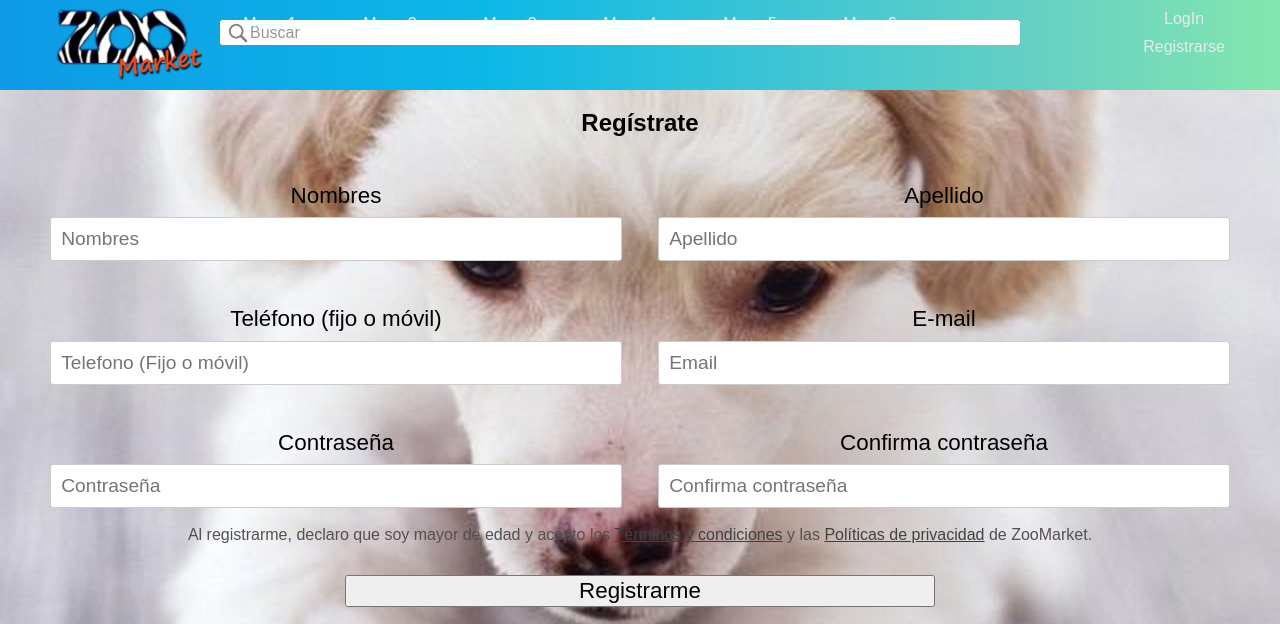
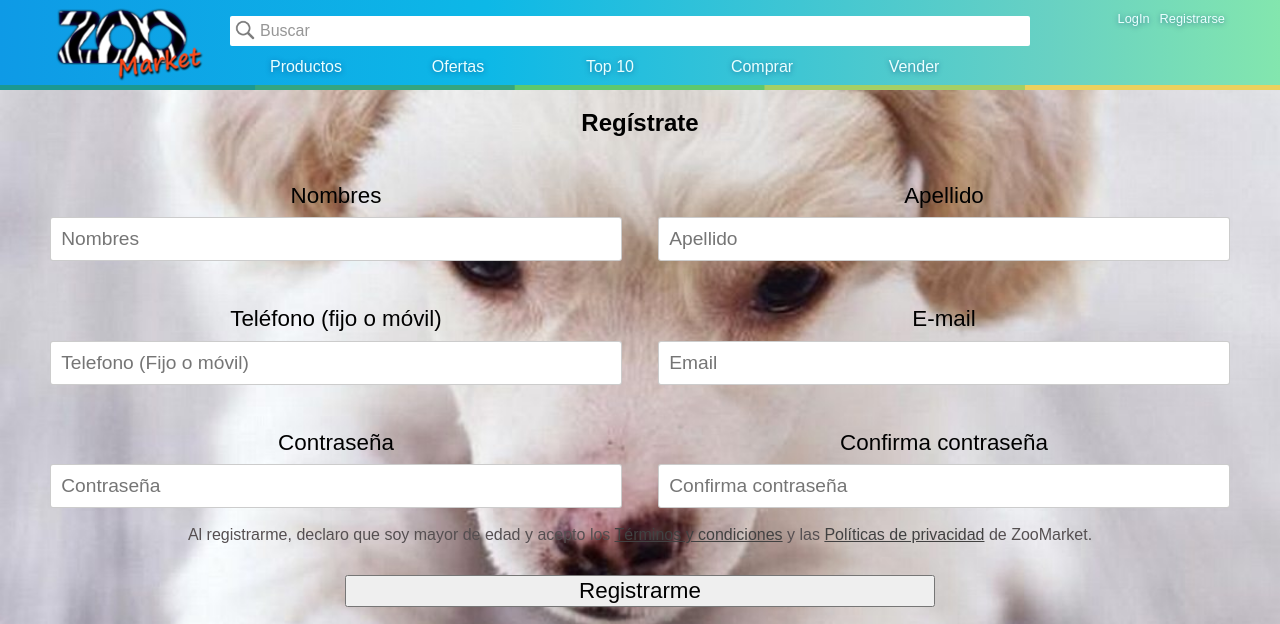
Before and after one commit to infoleod/00_Proyecto_final, a PHP site: page /formulario.html in a window 1280 px wide. Shown: the top 624 px of the page. Run offline with PHP 8.4, Linux system fonts and the light colour scheme.

Commit message:
Cambios 1 Leo

```diff
--- a/css/styles.css
+++ b/css/styles.css
@@ -63,16 +63,14 @@ ul,ol,li,li a , .header-div-login a {
 .header-div-buscar {
   position: absolute;
   height: 35px;
-  width: calc(100% - 130px);
-  left: 85px;
+  width: calc(100% - 135px);
+  left: 90px;
   top: 5px;
 }
-.form-buscar {
-  margin-top: 5px;
-}
 .form-buscar input {
+  margin-top: 1px;
   border: none;
-  height: 25px;
+  height: 30px;
   padding: 2px 2px 2px 30px;
   width: 100%;
   border-radius: 2px;
@@ -82,7 +80,7 @@ ul,ol,li,li a , .header-div-login a {
   width: 20px;
   position: absolute;
   left: 5px;
-  top: 7px;
+  top: 5px;
 }
 /* -- FIN - Buscar --*/
 
@@ -92,7 +90,7 @@ ul,ol,li,li a , .header-div-login a {
   height: 35px;
   width: 35px;
   right: 5px;
-  top: 5px;
+  top: 3px;
 }
 .header-div-menu-icon a {
   height: 100%;
@@ -147,7 +142,7 @@ ul,ol,li,li a , .header-div-login a {
   position: absolute;
   display: none;
   right: 10px;
-  top: 5px;
+  top: 7px;
 }
 .header-div-login a {
   display: block;
@@ -408,39 +420,61 @@ LE ASIGNE UN COLOR DE FONDO ASI SE VE UN POCO MEJOR*/
   /* -- INICIO - HEADER ------------------------------------------------------*/
    .header {
      margin: 0 auto;
-    /*coloco posici�n relativa para que el body no flote sobre el nav*/
      position: relative;
-
      height: 80px;
+     top: 0;
      max-height: 100px;
    }
    .header-div {
+     height: inherit;
+   }
+   .header-barra img{
+     height: 5px;
    }
 
+   /* -- INICIO Logo -- */
+   .header-div-logo {
+     width: 130px;
+     height: initial;
+   }
    .header-div-logo-mobile-logo {
      display: none;
+     width: 130px;
    }
    .header-div-logo-desktop-logo {
      display: inline-block;
-  }
-  .header-div-logo {
-    position: absolute;
-    height: 90px;
-    width: 150px;
-    left: 5px;
-    top: 5px;
-    /*background-color: white;
-    box-shadow: 0 0 2px rgba(0, 0, 0, 0.57);*/
+     width: 100%;
    }
    .header-div-logo-mobile-menu {
      display: none;
    }
+   /* -- FIN Logo -- */
 
-  /*MENU*/
+
+   /* -- INICIO - Barra de busqueda -- */
+   .header-div-buscar {
+     height: auto;
+     width: calc(100% - 280px);
+     left: 145px;
+     top: 10px;
+   }
+   .form-buscar {
+     margin: 0px;
+   }
+   .form-buscar input{
+     width: 100%;
+   }
+   .header-div-buscar img {
+     top: 3px;
+   }
+   /* -- FIN - Barra de busqueda -- */
+
+
+   /* -- INICIO - Menu -- */
    .header-div-menu {
      height: 30px;
      width: calc(100% - 170px);
-    left: 160px;
+     left: 145px;
      top: initial;
      bottom: 5px;
    }
@@ -456,47 +490,70 @@ LE ASIGNE UN COLOR DE FONDO ASI SE VE UN POCO MEJOR*/
    }
    .header-div-menu-lista li {
      float: left;
-    width: 15%;
+     width: 19%;
+     text-shadow: 0 1px 5px rgba(0, 50, 110, 0.5);
+     border-radius: 2px;
+     overflow: hidden;
+   }
+   .header-div-menu-lista li:hover > .header-div-menu-lista-principal {
+     display: inline-block;
+     width: 150px;
+     position: absolute;
+     left: 0;
+   }
+   .header-div-menu-lista-principal li , .header-div-menu-lista-secundario li {
+     float: left;
+     width: 100%;
+     overflow: hidden;
+   }
+   .header-div-menu-lista-principal li:hover > .header-div-menu-lista-secundario {
+     top: 0;
+     left: 148px;
+     width: 150px;
+   }
+   .header-div-menu-lista-principal li , .header-div-menu-lista-secundario li {
+     border-top: 1px solid rgba(0, 91, 66, 0.7);
+     border-bottom: 1px solid rgba(0, 42, 31, 0.85);
+   }
+   .header-div-menu-lista-secundario {
+     position: absolute;
+     top: 92%;
+     left: 18.6%;
    }
    .header-div-menu-lista a {
      padding: 5px 5px;
    }
-  .header-div-menu-lista a:hover {
-    background-color: #e5ebf0;
-    color: rgb(45, 58, 144);
+   .header-div-menu-lista li:hover {
+     background-color: rgb(182, 85, 5);
+     color: rgb(55, 55, 55);
+   }
+   .header-div-menu-lista li:hover > .header-div-menu-lista a {
+     color: red;
    }
    .header-div-menu-lista-login {
      display: none;
    }
+   .header-div-menu-lista a:hover {
+     background-color: rgba(235, 255, 255, 1);
+     color: rgb(9, 36, 82);
+   }
 
-  .header-div-buscar {
-    height: auto;
-    width: calc(100% - 269px);
-    left: 160px;
-    top: 35px;
-    background-color: green;
-  }
-  .form-buscar {
-    margin: 0px;
-  }
-  .form-buscar input{
-    width: 100%;
-  }
-  .header-div-buscar img {
-      left: 1%;
-      top: 3px;
-  }
 
    /*LOGIN*/
    .header-div-login {
      display: inline-block;
+     font-size: 0.8em;
    }
    .header-div-login a {
-    color: #e5ebf0;
+     float: left;
+     text-shadow: 0 1px 5px rgba(0, 50, 110, 0.5);
+     color: rgba(235, 255, 255, 1);
    }
    .header-div-login a:hover {
-    background-color: #e5ebf0;
+     background-color: rgba(235, 255, 255, 0.8);
      color: rgb(6, 44, 99);
+     border-radius: 3px;
+     overflow: hidden;
    }
    /* -- FIN - HEADER ---------------------------------------------------------*/
 
@@ -655,69 +712,36 @@ LE ASIGNE UN COLOR DE FONDO ASI SE VE UN POCO MEJOR*/
     width: 150px;
     margin-left: 10px;
   }
+  .header-div-buscar img {
+    top: 5px;
+  }
   /* -- FIN Logo -- */
 
 
   /* -- INICIO - Barra de busqueda -- */
   .header-div-buscar {
-    width: calc(100% - 315px);
+    width: calc(100% - 330px);
     max-width: 800px;
-    left: 180px;
-    top: 20px;
+    left: 190px;
+    top: 15px;
   }
   /* -- FIN - Barra de busqueda -- */
 
 
   /* -- INICIO - Menu -- */
   .header-div-menu {
-    width: calc(100% - 170px);
+    width: calc(100% - 180px);
     max-width: 800px;
-    left: 170px;
+    left: 190px;
+    bottom: 7px;
   }
-  /*
-  .header-div-menu-lista {
-    display: inline-block;
-    width: auto;
-    top: 0px;
-    left: 0px;
-    right: 0;
-    bottom: 5px;
-    height: 100%;
-    background-color: transparent;
+  .header-div-menu-lista li:hover > .header-div-menu-lista-principal {
+    width: 180px;
   }
-  .header-div-menu-lista li {
-    float: left;
-    width: 16.5%;
-    text-shadow: 0 1px 5px rgba(0, 50, 110, 0.5);
+  .header-div-menu-lista-principal li:hover > .header-div-menu-lista-secundario {
+    left: 178px;
+    width: 180px;
   }
-  .header-div-menu-lista a {
-    padding: 5px 5px;
-  }
-  .header-div-menu-lista a:hover {
-    background-color: rgba(235, 255, 255, 1);
-    color: rgb(45, 58, 144);
-  }
-  .header-div-menu-lista-login {
-    display: none;
-  }*/
-
-
-  /*LOGIN*/
-  /*.header-div-login {
-    display: inline-block;
-    font-size: 0.8em;
-  }
-  .header-div-login a {
-    float: left;
-    text-shadow: 0 1px 5px rgba(0, 50, 110, 0.5);
-    color: rgba(235, 255, 255, 1);
-  }
-  .header-div-login a:hover {
-    background-color: rgba(235, 255, 255, 1);
-    color: rgb(6, 44, 99);
-  }*/
-
-
 
 
 
--- a/formulario.html
+++ b/formulario.html
@@ -10,11 +10,18 @@
   <body>
     <!-- INICIO HEADER -->
     <header class="header">
+      <div class="header-barra">
+        <img src="images/barra-horizontal.png" alt="barra">
+      </div>
       <div class="header-div">
         <!-- INICIO Logo -->
         <div class="header-div-logo">
-          <img class="header-div-logo-mobile-logo" src="images/prueba-logo.png" alt="logo-mini">
-          <img class="header-div-logo-desktop-logo" src="images/logo-zoo.png" alt="logo-desktop">
+          <a href="index.html">
+            <img class="header-div-logo-mobile-logo" src="images/prueba-logo.png" alt="logo-mini">
+          </a>
+          <a href="index.html">
+            <img class="header-div-logo-desktop-logo" src="images/logo-zoo.png" alt="logo-desktop">
+          </a>
         </div>
         <!-- FIN Logo -->
 
@@ -39,20 +46,37 @@
 
                 <!-- SubMenu con Lista desplegable -->
                 <ul class="header-div-menu-lista">
+                  <!-- Login/Registrate - Solo Mobile -->
                   <li>
                     <div class="header-div-menu-lista-login">
-                      <a href="#">LogIn</a>
-                      <a href="#">Registrarse</a>
+                      <a href="login.html">LogIn</a>
+                      <a href="formulario.html">Registrarse</a>
                     </div>
                   </li>
-                  <li><a href="#">Menu 1</a></li>
-                  <li><a href="#">Menu 2</a></li>
-                  <li><a href="#">Menu 3</a></li>
-                  <li><a href="#">Menu 4</a></li>
-                  <li><a href="#">Menu 5</a></li>
-                  <li><a href="#">Menu 6</a></li>
-                  <!-- <li><a href="#">Menu 7</a></li>
-                  <li><a href="#">Menu 8</a></li> -->
+                  <!-- Productos -->
+                  <li>
+                    <a href="#">Productos</a>
+                    <ul class="header-div-menu-lista-principal">
+                      <li>
+                        <a href="#">Perros</a>
+                        <ul class="header-div-menu-lista-secundario">
+                          <li><a href="#">Cuchas</a></li>
+                          <li><a href="#">Juguetes</a></li>
+                          <li><a href="#">Comida</a></li>
+                          <li><a href="#">Peluqueria</a></li>
+                          <li><a href="#">Otros</a></li>
+                        </ul>
+                      </li>
+                      <li><a href="#">Gatos</a></li>
+                      <li><a href="#">Aves</a></li>
+                      <li><a href="#">Exoticos</a></li>
+                      <li><a href="#">Otros</a></li>
+                    </ul>
+                  </li>
+                  <li><a href="#">Ofertas</a></li>
+                  <li><a href="#">Top 10</a></li>
+                  <li><a href="#">Comprar</a></li>
+                  <li><a href="#">Vender</a></li>
                 </ul>
               </li>
             </ul>
@@ -64,8 +88,8 @@
 
         <!-- INICIO Login -->
         <div class="header-div-login">
-          <a href="#">LogIn</a>
-          <a href="#">Registrarse</a>
+          <a href="login.html">LogIn</a>
+          <a href="formulario.html">Registrarse</a>
         </div>
         <!-- FIN Login -->
       </div>
--- a/index.html
+++ b/index.html
@@ -50,7 +50,7 @@
                   <li>
                     <div class="header-div-menu-lista-login">
                       <a href="login.html">LogIn</a>
-                      <a href="#">Registrarse</a>
+                      <a href="formulario.html">Registrarse</a>
                     </div>
                   </li>
                   <!-- Productos -->
@@ -74,7 +74,7 @@
                     </ul>
                   </li>
                   <li><a href="#">Ofertas</a></li>
-                  <li><a href="#">Más buscados</a></li>
+                  <li><a href="#">Top 10</a></li>
                   <li><a href="#">Comprar</a></li>
                   <li><a href="#">Vender</a></li>
                 </ul>
@@ -89,7 +89,7 @@
         <!-- INICIO Login -->
         <div class="header-div-login">
           <a href="login.html">LogIn</a>
-          <a href="#">Registrarse</a>
+          <a href="formulario.html">Registrarse</a>
         </div>
         <!-- FIN Login -->
       </div>
```
Also changed, not shown: other parts of css/styles.css (+24 -10 lines), login.html (+7 -7 lines). Lines whose indentation alone changed are shown as unchanged.
